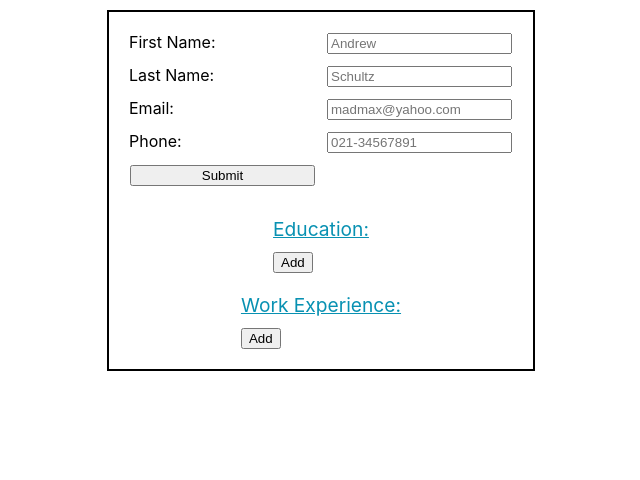
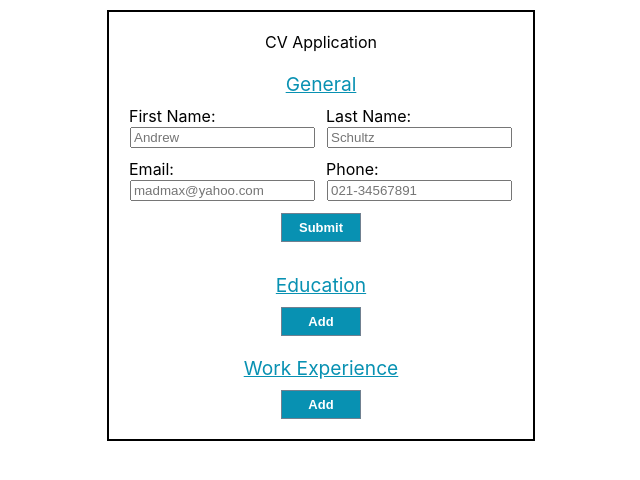
Before and after one commit to haseeb-shoukat/cv-project, a React (Create React App) app: page / in a window 1280 px wide. Shown: the top 480 px of the page, without its empty margins (319-959 px from the left). Built offline with nearby package versions, Linux system fonts and the light colour scheme.

Commit message:
Add class names for styling + Fix bugs

```diff
--- a/src/App.js
+++ b/src/App.js
@@ -5,6 +5,7 @@ import Work from "./components/Work";
 function App() {
   return (
     <div className="main">
+      <div className="heading">CV Application</div>
       <General />
       <Education />
       <Work />
--- a/src/components/Education.js
+++ b/src/components/Education.js
@@ -73,9 +73,15 @@ export default class Education extends React.Component {
             To:
             <input name="to" type="date" defaultValue={to} required />
           </label>
-          <input type="submit" name="send" value="Save" />
+          <input
+            type="submit"
+            className="save-button"
+            name="send"
+            value="Save"
+          />
           <input
             type="button"
+            className="delete-button"
             name="send"
             onClick={this.deleteTask.bind(null, id)}
             value="Delete"
@@ -84,12 +90,25 @@ export default class Education extends React.Component {
       );
     }
     return (
-      <div>
-        <div>Institution Name: {name}</div>
-        <div>Education: {title}</div>
-        <div>From: {from}</div>
-        <div>To: {to}</div>
-        <button onClick={this.editEducation.bind(null, id)}>Edit</button>
+      <div className="section-package">
+        <div>
+          <span className="package-heading">Institution Name:</span> {name}
+        </div>
+        <div>
+          <span className="package-heading">Education:</span> {title}
+        </div>
+        <div>
+          <span className="package-heading">From:</span> {from}
+        </div>
+        <div>
+          <span className="package-heading">To:</span> {to}
+        </div>
+        <button
+          className="edit-btn"
+          onClick={this.editEducation.bind(null, id)}
+        >
+          Edit
+        </button>
       </div>
     );
   };
@@ -121,8 +140,8 @@ export default class Education extends React.Component {
 
   render() {
     return (
-      <div>
-        <div className="main-heading">Education:</div>
+      <div className="main-section">
+        <div className="main-heading">Education</div>
         {this.state.education.map(({ key, name, title, from, to, state }) => (
           <this.Experience
             key={key}
@@ -134,7 +153,9 @@ export default class Education extends React.Component {
             state={state}
           />
         ))}
-        <button onClick={this.addEducation}>Add</button>
+        <button className="add-button" onClick={this.addEducation}>
+          Add
+        </button>
       </div>
     );
   }
--- a/src/components/General.js
+++ b/src/components/General.js
@@ -35,45 +35,48 @@ export default class General extends React.Component {
 
     return (
       <form onSubmit={this.switchToDisplay}>
-        <label htmlFor="first-name">First Name:</label>
+        <label>
+          First Name:
           <input
             name="firstName"
             placeholder="Andrew"
-          id="first-name"
             type="text"
             defaultValue={firstName}
             required
           />
-        <label htmlFor="last-name">Last Name:</label>
+        </label>
+        <label>
+          Last Name:
           <input
             name="lastName"
             placeholder="Schultz"
-          id="last-name"
             type="text"
             defaultValue={lastName}
             required
           />
-        <label htmlFor="email">Email:</label>
+        </label>
+        <label>
+          Email:
           <input
             name="email"
             placeholder="madmax@yahoo.com"
             pattern="\w+@\w+(.\w+)?$"
-          id="email"
             type="email"
             defaultValue={email}
             required
           />
-        <label htmlFor="phone">Phone:</label>
+        </label>
+        <label>
+          Phone:
           <input
             name="phone"
             placeholder="021-34567891"
-          id="phone"
             type="tel"
-          pattern="[+]{1}[0-9]{11,14}"
             defaultValue={phone}
             required
           />
-        <input defaultValue="Save" type="submit" />
+        </label>
+        <input className="general-submit" defaultValue="Save" type="submit" />
       </form>
     );
   };
@@ -82,18 +85,37 @@ export default class General extends React.Component {
     const { firstName, lastName, email, phone } = this.state;
 
     return (
+      <div className="section-package">
         <div>
-        <div>First Name: {firstName}</div>
-        <div>Last Name: {lastName}</div>
-        <div>Email: {email}</div>
-        <div>Phone: {phone}</div>
-        <button onClick={this.switchToForm}>Edit</button>
+          <span className="package-heading">First Name:</span> {firstName}
+        </div>
+        <div>
+          <span className="package-heading">Last Name:</span> {lastName}
+        </div>
+        <div>
+          <span className="package-heading">Email:</span> {email}
+        </div>
+        <div>
+          <span className="package-heading">Phone:</span> {phone}
+        </div>
+        <button className="edit-btn" onClick={this.switchToForm}>
+          Edit
+        </button>
       </div>
     );
   };
 
   render() {
-    if (this.state.state === "form") return <this.GeneralForm />;
-    return <this.GeneralDisplay />;
+    let section;
+    this.state.state === "form"
+      ? (section = <this.GeneralForm />)
+      : (section = <this.GeneralDisplay />);
+
+    return (
+      <div className="main-section">
+        <div className="main-heading">General</div>
+        {section}
+      </div>
+    );
   }
 }
--- a/src/components/Work.js
+++ b/src/components/Work.js
@@ -74,19 +74,26 @@ export default class Work extends React.Component {
             To:
             <input name="to" type="date" defaultValue={to} required />
           </label>
-          <label>
+          <label className="text-box">
             Main Tasks:
             <textarea
               name="tasks"
               placeholder="Worked as Senior Developer on React Native Project"
               defaultValue={tasks}
+              rows="4"
               required
             />
           </label>
-          <input type="submit" name="send" value="Save" />
+          <input
+            type="submit"
+            className="save-button"
+            name="send"
+            value="Save"
+          />
           <input
             type="button"
             onClick={this.deleteTask.bind(null, id)}
+            className="delete-button"
             name="send"
             value="Delete"
           />
@@ -94,13 +101,25 @@ export default class Work extends React.Component {
       );
     }
     return (
-      <div>
-        <div>Company Name: {name}</div>
-        <div>Job Title: {title}</div>
-        <div>From: {from}</div>
-        <div>To: {to}</div>
-        <div>Main Tasks: {tasks}</div>
-        <button onClick={this.editWork.bind(null, id)}>Edit</button>
+      <div className="section-package">
+        <div>
+          <span className="package-heading">Company Name:</span> {name}
+        </div>
+        <div>
+          <span className="package-heading">Job Title:</span> {title}
+        </div>
+        <div>
+          <span className="package-heading">From:</span> {from}
+        </div>
+        <div>
+          <span className="package-heading">To:</span> {to}
+        </div>
+        <div>
+          <span className="package-heading">Main Tasks:</span> {tasks}
+        </div>
+        <button className="edit-btn" onClick={this.editWork.bind(null, id)}>
+          Edit
+        </button>
       </div>
     );
   };
@@ -133,8 +152,8 @@ export default class Work extends React.Component {
 
   render() {
     return (
-      <div>
-        <div className="main-heading">Work Experience:</div>
+      <div className="main-section">
+        <div className="main-heading">Work Experience</div>
         {this.state.work.map(({ key, name, title, from, to, tasks, state }) => (
           <this.Experience
             key={key}
@@ -147,7 +166,9 @@ export default class Work extends React.Component {
             state={state}
           />
         ))}
-        <button onClick={this.addWork}>Add</button>
+        <button className="add-button" onClick={this.addWork}>
+          Add
+        </button>
       </div>
     );
   }
```
Lines whose indentation alone changed are shown as unchanged.
